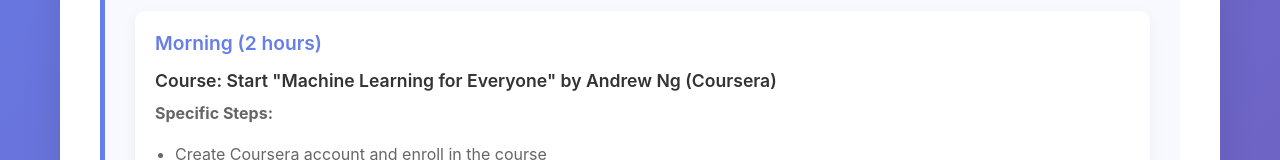
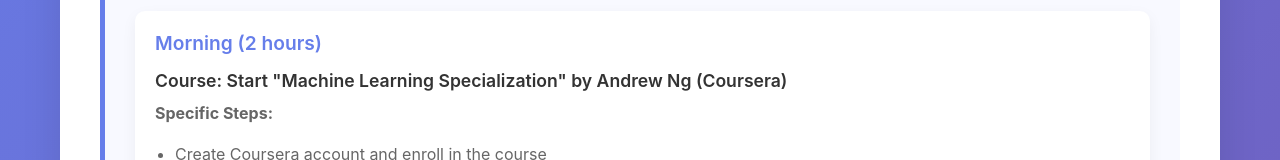
Before and after one commit to udx1/ai-learning-app, a plain HTML site: page ai-road-map/week1-ai-plan.html in a window 1280 px wide. Shown: the part 547-707 px from the top of the page. Drawn offline with Linux system fonts and the light colour scheme.

Commit message:
Update week1-ai-plan.html
Fixed content.

```diff
--- a/ai-road-map/week1-ai-plan.html
+++ b/ai-road-map/week1-ai-plan.html
@@ -306,8 +306,11 @@
 
                 <div class="time-block">
                     <h4>Morning (2 hours)</h4>
-                    <h5>Course: Start "Machine Learning for Everyone" by Andrew Ng (Coursera)</h5>
+                    <!-- <h5>Course: Start "Machine Learning for Everyone" by Andrew Ng (Coursera)</h5>
+                    <p><strong>Specific Steps:</strong></p> -->
+                     <h5>Course: Start "Machine Learning Specialization" by Andrew Ng (Coursera)</h5>
                     <p><strong>Specific Steps:</strong></p>
+
                     <ul>
                         <li>Create Coursera account and enroll in the course</li>
                         <li>Complete Week 1: "What is Machine Learning?" (30 min)</li>
```
